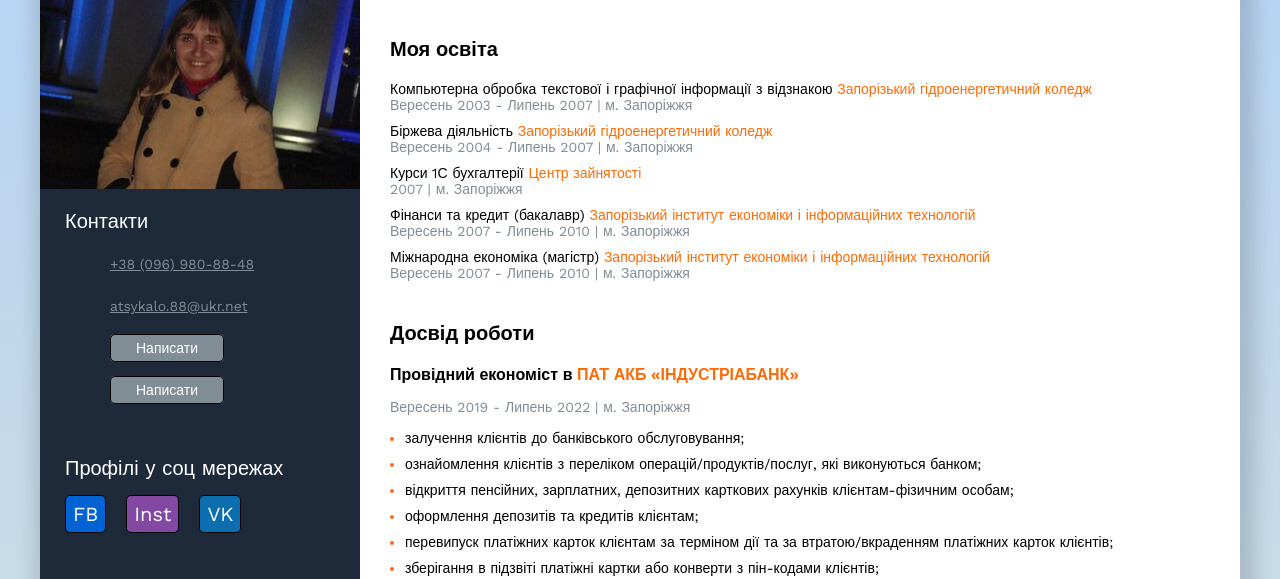
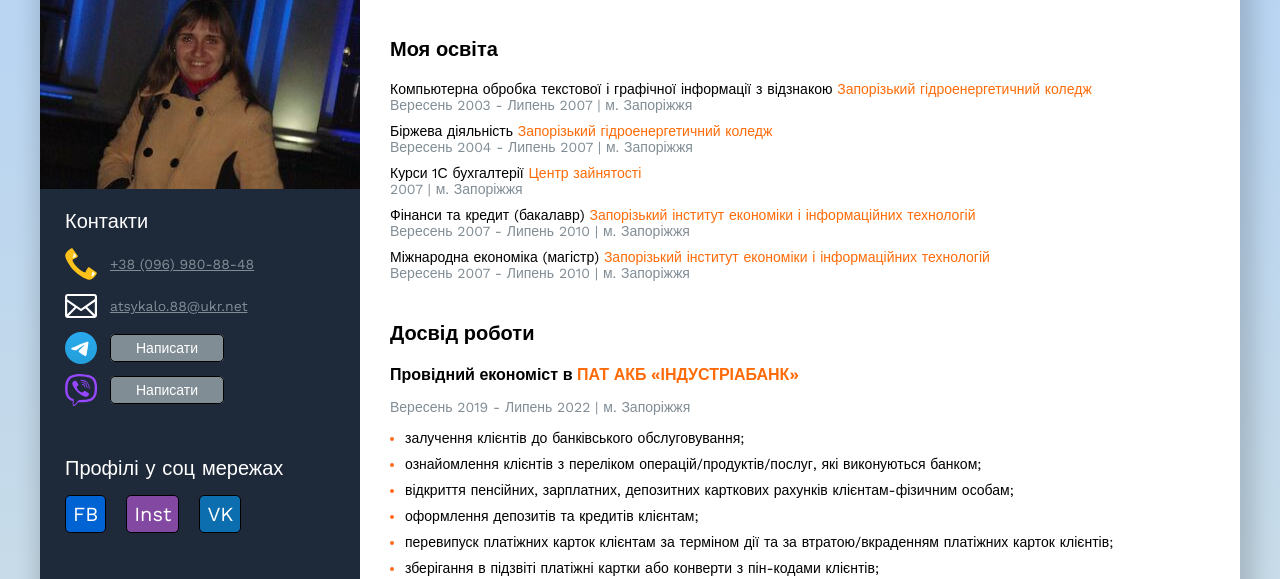
Before and after one commit to TaNTo-ZP/cv, a plain HTML site: page index.html in a window 1280 px wide. Shown: the part 221-800 px from the top of the page. Drawn offline with nearby package versions, Linux system fonts and the light colour scheme.

Commit message:
Update style.css

```diff
--- a/css/style.css
+++ b/css/style.css
@@ -74,25 +74,25 @@ h2 {
 
 .item1 {
    max-width: 200px;
-   background-image: url(img/phone.svg);
+   background-image: url(../img/phone.svg);
    background-repeat: no-repeat;
 }
 
 .item2 {
    max-width: 200px;
-   background-image: url(img/mail.svg);
+   background-image: url(../img/mail.svg);
    background-repeat: no-repeat;
 }
 
 .item3 {
    max-width: 200px;
-   background-image: url(img/telegram.svg);
+   background-image: url(../img/telegram.svg);
    background-repeat: no-repeat;
 }
 
 .item4 {
    max-width: 200px;
-   background-image: url(img/viber.svg);
+   background-image: url(../img/viber.svg);
    background-repeat: no-repeat;
 }
 
```
